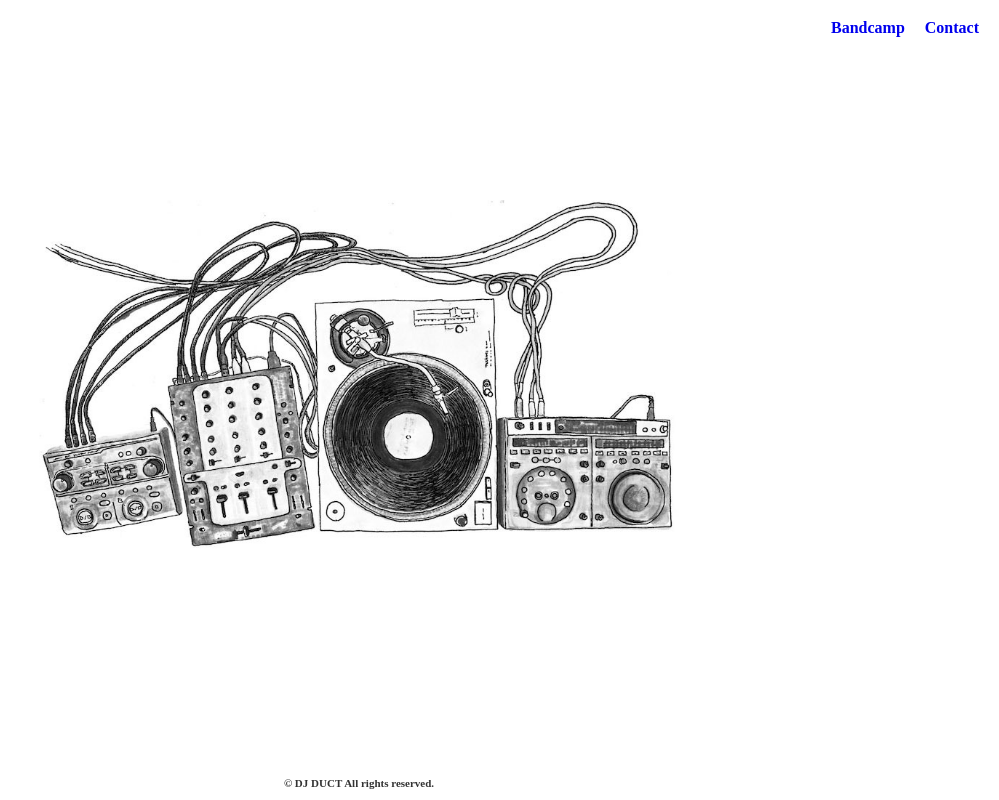
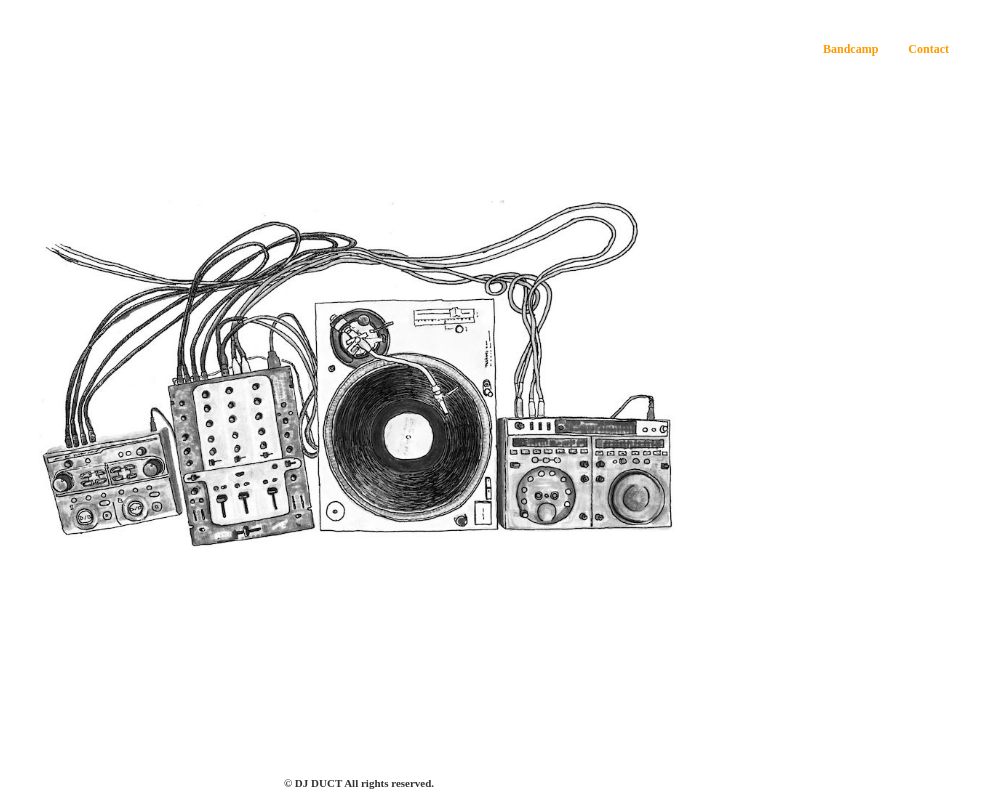
Before and after one commit to thinkrec-ama/duct, a website: page src/ejs/index.ejs in a window 1280 px wide. Shown: the whole page, without its empty margins (281-1280 px from the left). Drawn offline with nearby package versions, Linux system fonts and the light colour scheme; files that its build step writes are made by us from their sources; files whose address does not match are found by name.

Commit message:
[update] 各種作成

```diff
--- a/src/assets/sass/foundation/_common.scss
+++ b/src/assets/sass/foundation/_common.scss
@@ -14,6 +14,10 @@
 
 	> img {
 		width: 150px;
+
+		@include media(sp) {
+			width: 100px;
+		}
 
 		&.fadeUp {
 			animation-name: fadeUpAnime;
@@ -47,5 +51,9 @@
 
 	> img {
 		width: 100%;
+
+		@include media(sp) {
+			width: 300px;
+		}
 	}
 }
--- a/src/assets/sass/layout/_header.scss
+++ b/src/assets/sass/layout/_header.scss
@@ -1,10 +1,18 @@
 .headerWrap {
   width: 100%;
   box-sizing: border-box;
-  padding: 20px 0;
+  padding: 40px 0 0;
+
+  @include media(sp) {
+    padding: 20px 0 0;
+  }
 }
 .headerInner {
-  padding: 0 20px;
+  padding: 0 50px;
+
+  @include media(sp) {
+    padding: 0 20px;
+  }
 }
 .navList {
   display: flex;
@@ -12,12 +20,19 @@
 
   > li {
     a {
+      font-size: 12px;
       text-decoration: none;
       font-weight: bold;
+      transition: 1.0s;
+      color: #FF9900;
+
+      &:hover {
+        color: #4E4C49;
+      }
     }
   }
 
   > li + li {
-    margin-left: 20px;
+    margin-left: 30px;
   }
 }
--- a/src/ejs/layout/_header.ejs
+++ b/src/ejs/layout/_header.ejs
@@ -3,7 +3,7 @@
         <nav>
             <ul class="navList">
                 <li><a href="https://djduct.bandcamp.com/" target="_blank">Bandcamp</a></li>
-                <li><a href="/contact.html">Contact</a></li>
+                <li><a href="mailto:djduct@gmail.com" target="_blank">Contact</a></li>
             </ul>
         </nav>
     </div>
```
Also changed, not shown: dist/css/style.min.css, dist/index.html.
